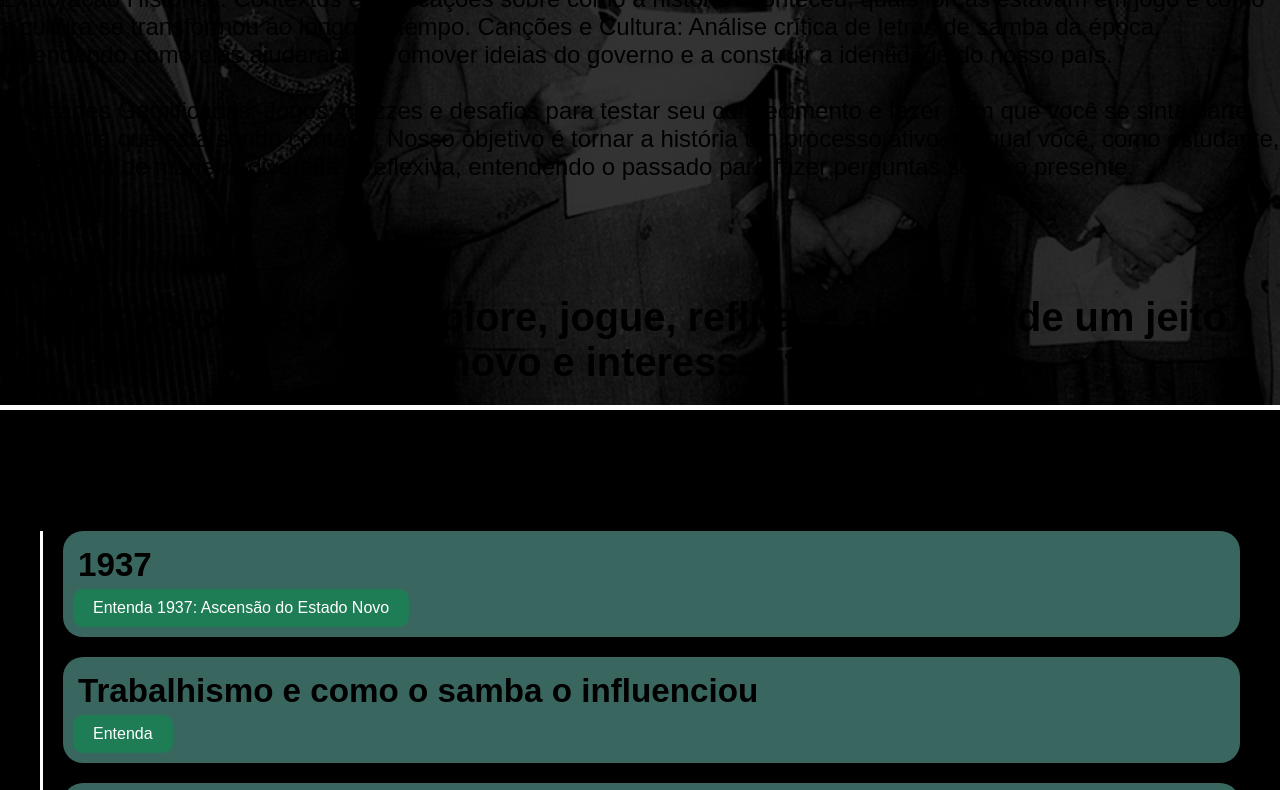
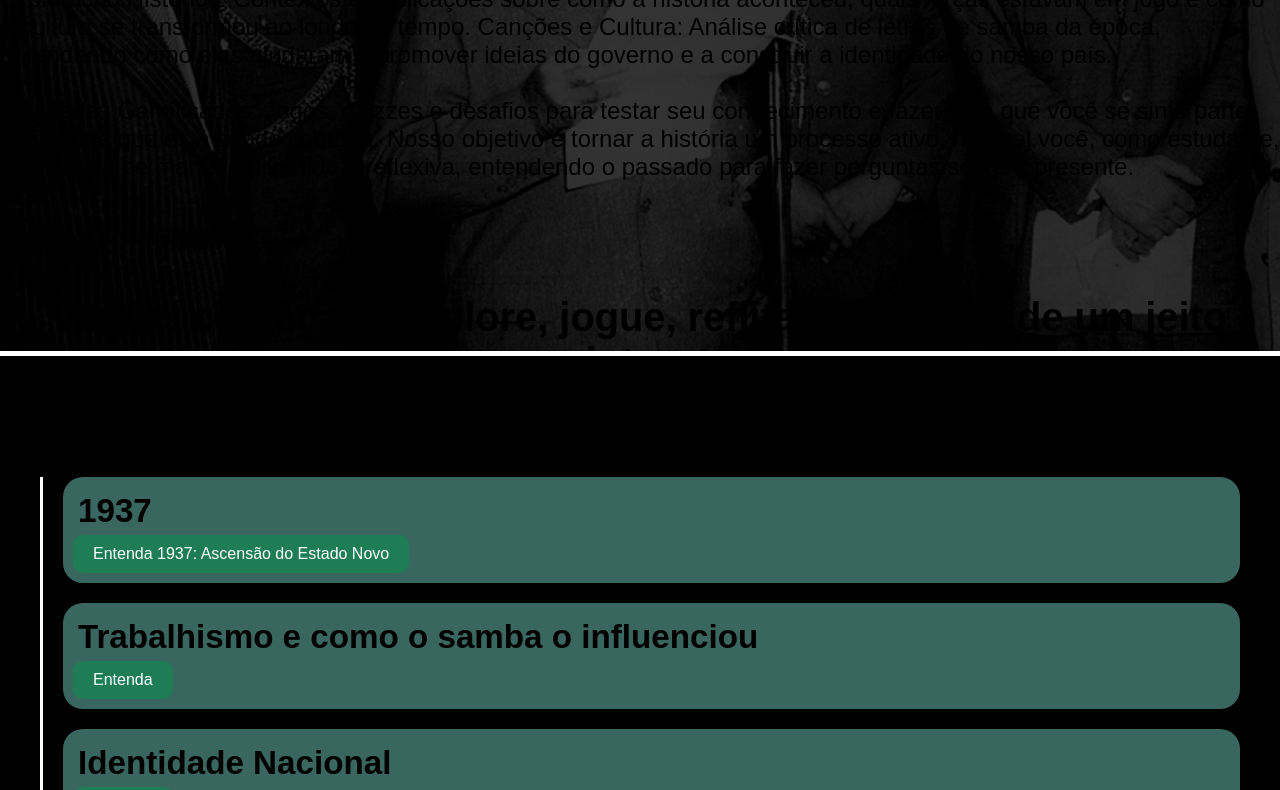
Before and after one commit to ProfDeividfonseca/Historia-em-Jogo, a plain HTML site: page 404.html in a window 1280 px wide. Shown: the part 444-1234 px from the top of the page. Drawn offline with Linux system fonts and the light colour scheme; a web font is replaced by a local one.

Commit message:
Update samba.css

```diff
--- a/samba.css
+++ b/samba.css
@@ -53,8 +53,7 @@ nav ul li a:hover {
 }
 
 header {
-    min-height: 100vh;
-    height: 100%;
+    height: 100vh;
     padding-top: 60px;
     background: linear-gradient(rgba(0, 0, 0, 0.8), rgba(0, 0, 0, 0.8)), url(getulio.jpg);
     background-size: cover;
@@ -62,6 +61,7 @@ header {
     background-repeat: no-repeat;
     border-bottom: 5px solid white;
     padding-bottom: 20px;
+    overflow: hidden;
 }
 
 
```
